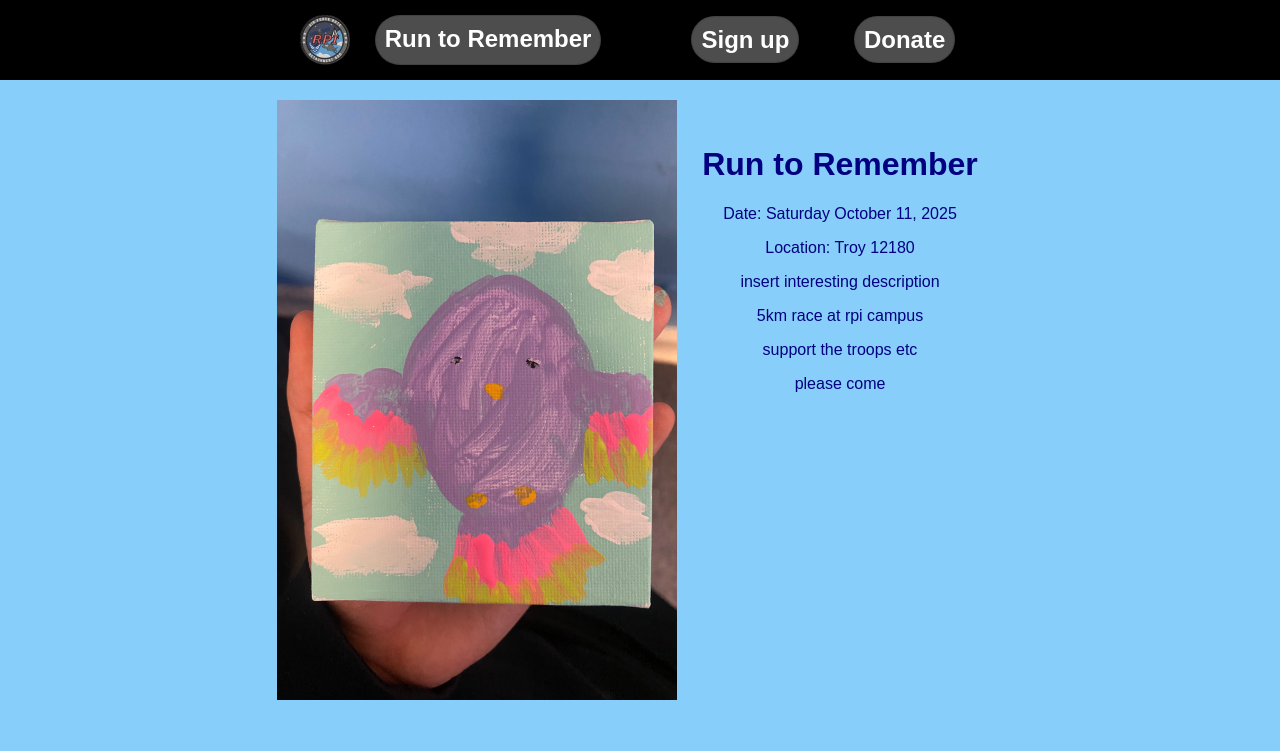
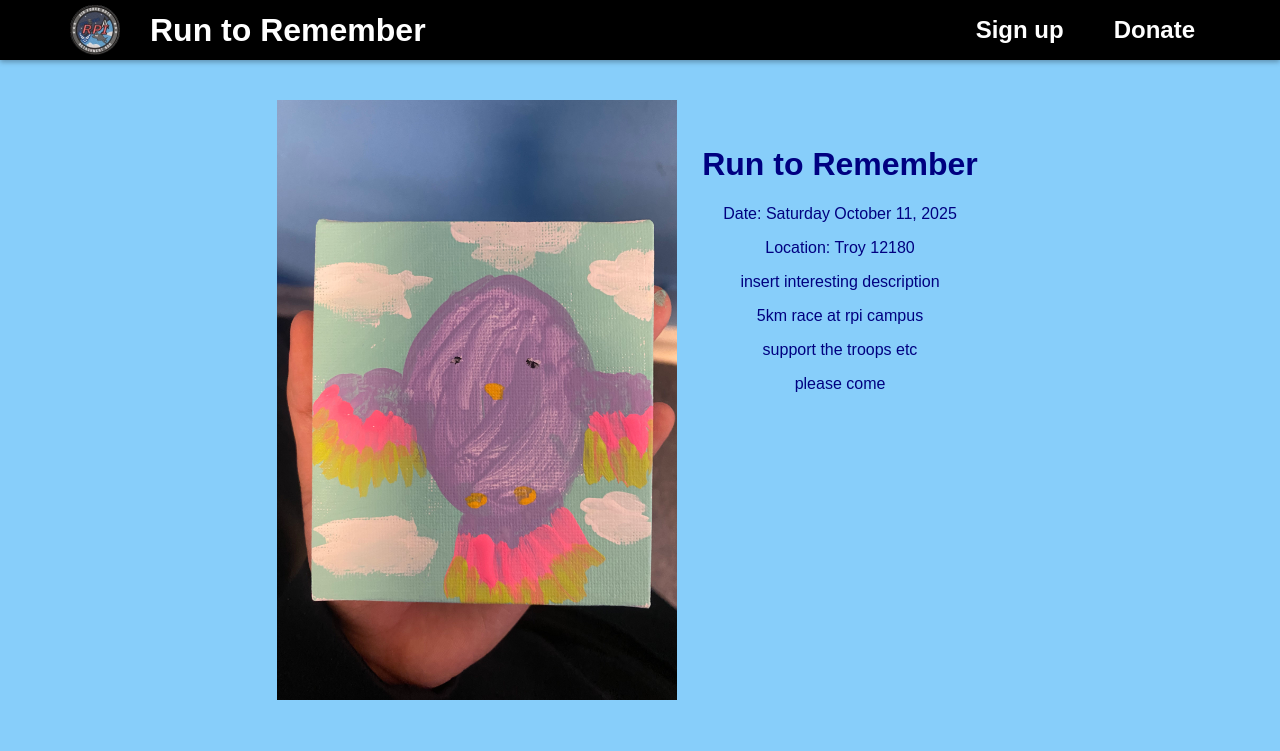
Before and after one commit to DatMoonGamer/r2r, a plain HTML site: page about.html in a window 1280 px wide. Shown: the top 751 px of the page. Drawn offline with Linux system fonts and the light colour scheme.

Commit message:
added headers

```diff
--- a/about.html
+++ b/about.html
@@ -8,15 +8,18 @@
   </head>
   <body>
 
-    <div id="header">
-      <div id="header_left">
-        <img src="/resources/images/det550.png" alt="det550" style="width:50px;height:50px;">
-        <a class="button" href="/about.html">Run to Remember</a>
+    <!-- header -->
+    <div id="header" class="fixed-top">
+      <div class="container">
+        <div id="header_left">
+          <img src="/resources/images/det550.png" alt="det550" class="logo-img" />
+          <a href="/about.html" class="brand-link">Run to Remember</a>
+        </div>
+        <ul class="nav-list">
+          <li><a href="/signup/signup.html" class="nav-link">Sign up</a></li>
+          <li><a href="/donate/donate.html" class="nav-link">Donate</a></li>
+        </ul>
       </div>
-      <ul>
-        <li><a class="button" href="/signup/signup.html">Sign up</a></li>
-        <li><a class="button" href="/donate/donate.html">Donate</a></li>
-      </ul>
     </div>
 
     <div id="main_content">
--- a/resources/style.css
+++ b/resources/style.css
@@ -10,67 +10,82 @@ h1 {
    text-align: center;
 }
 
+.fixed-top {
+  position: fixed;
+  top: 0;
+  right: 0;
+  left: 0;
+  z-index: 1030;
+}
+
+.container {
+  max-width: 1140px;
+  margin: 0 auto;
+  padding: 0 20px;
+
+  display: flex;
+  justify-content: space-between;
+  align-items: center;
+  height: 60px;
+  flex-wrap: nowrap;
+}
+
 #header {
-   display: flex;
-   text-align: center;
-   width: 100vw;
-   justify-content: center;
-   align-items: center;
-
-   top: 0;
-   position: fixed;
-   left: 0;
-   color: white;
-
-   background-color: black;
-
-   margin-top: 0px;
-   margin-left: auto;
-   margin-right: auto;
-   margin-bottom: 0px;
-
-   padding-top: 10px;
-   padding-bottom: 10px;
-
-   box-sizing: border-box;
+  background-color: black;
+  color: white;
+  box-shadow: 0 2px 5px rgba(0,0,0,0.3);
+  z-index: 100;
 }
 
 #header_left {
-   display: flex;
-   justify-content: center;
+  display: flex;
+  align-items: center;
+  gap: 10px;
+  white-space: nowrap;
 }
 
-#header li {
-   display: inline;
-   list-style: none;
-   text-align: right;
+.logo-img {
+  width: 50px;
+  height: 50px;
+  object-fit: contain;
 }
 
-.button {
-   text-decoration: none;
-
-   font-weight: bold;
-   font-style: normal;
-   font-size: 1.5em;
-   color: white;
-
-   list-style: none;
-   margin-left: 25px;
-   margin-right: 25px;
-   padding: 10px;
-
-   box-sizing: border-box;
-
-   box-shadow: inset 0 0 1px 1px #00000026;
-   background-color: rgba(255, 255, 255, 0.3);
-
-   text-align: center;
-
-   border-radius: 25px;
+.brand-link {
+  color: white;
+  font-weight: bold;
+  font-size: 2.0rem;
+  text-decoration: none;
+  white-space: nowrap;
+  margin-left: 20px;
 }
 
-.button:hover {
-   background-color: rgba(255, 255, 255, 0.7);
+.nav-list {
+  list-style: none;
+  display: flex;
+  gap: 20px;
+  margin: 0;
+  padding: 0;
+  flex-wrap: nowrap;
+}
+
+.nav-list li {
+  flex: 0 0 auto;
+  font-size: 1.5rem;
+}
+
+.nav-link {
+  color: white;
+  text-decoration: none;
+  font-weight: 600;
+  padding: 10px 15px;
+  border-radius: 5px;
+  transition: background-color 0.3s ease;
+  display: inline-block;
+}
+
+.nav-link:hover, .nav-link:focus {
+  background-color: rgba(255, 255, 255, 0.2);
+  outline: none;
 }
 
 #main_content {
```
Also changed, not shown: donate/donate.html (+11 -7 lines), signup/signup.html (+11 -7 lines).
